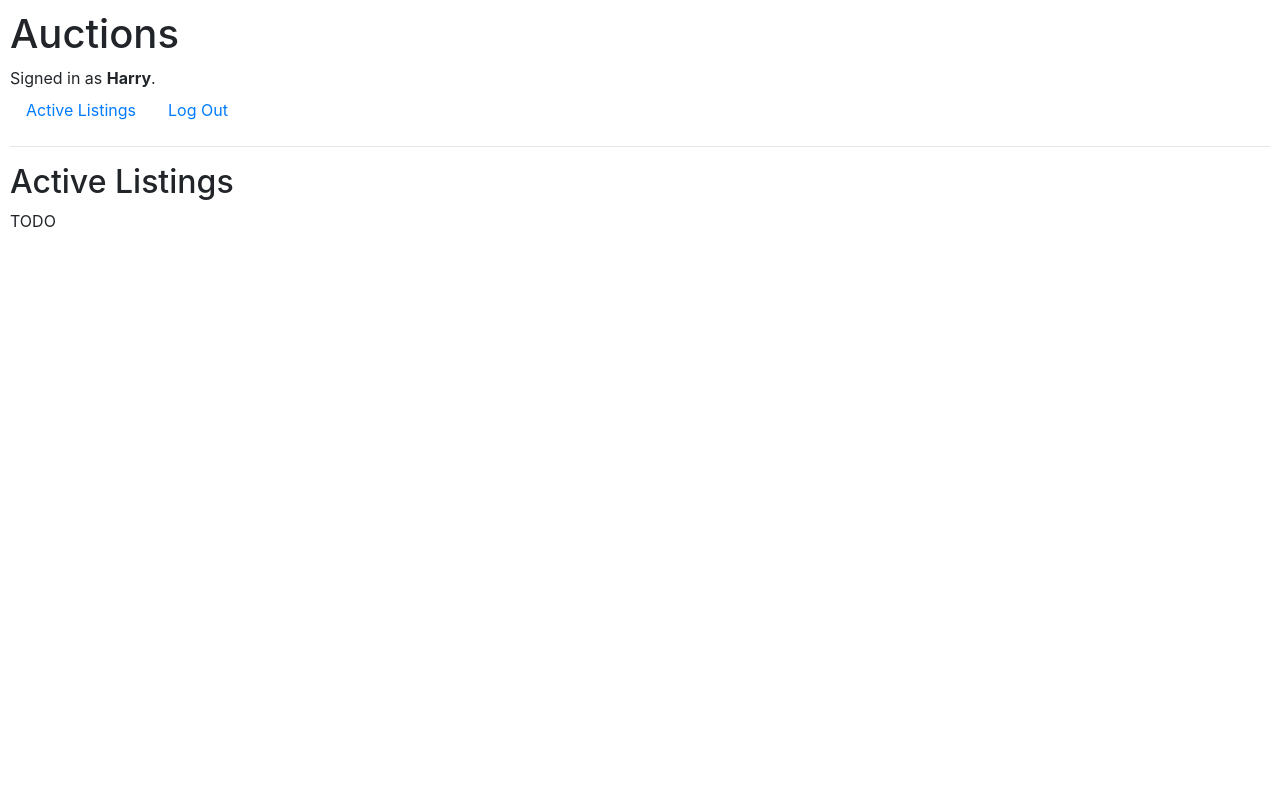
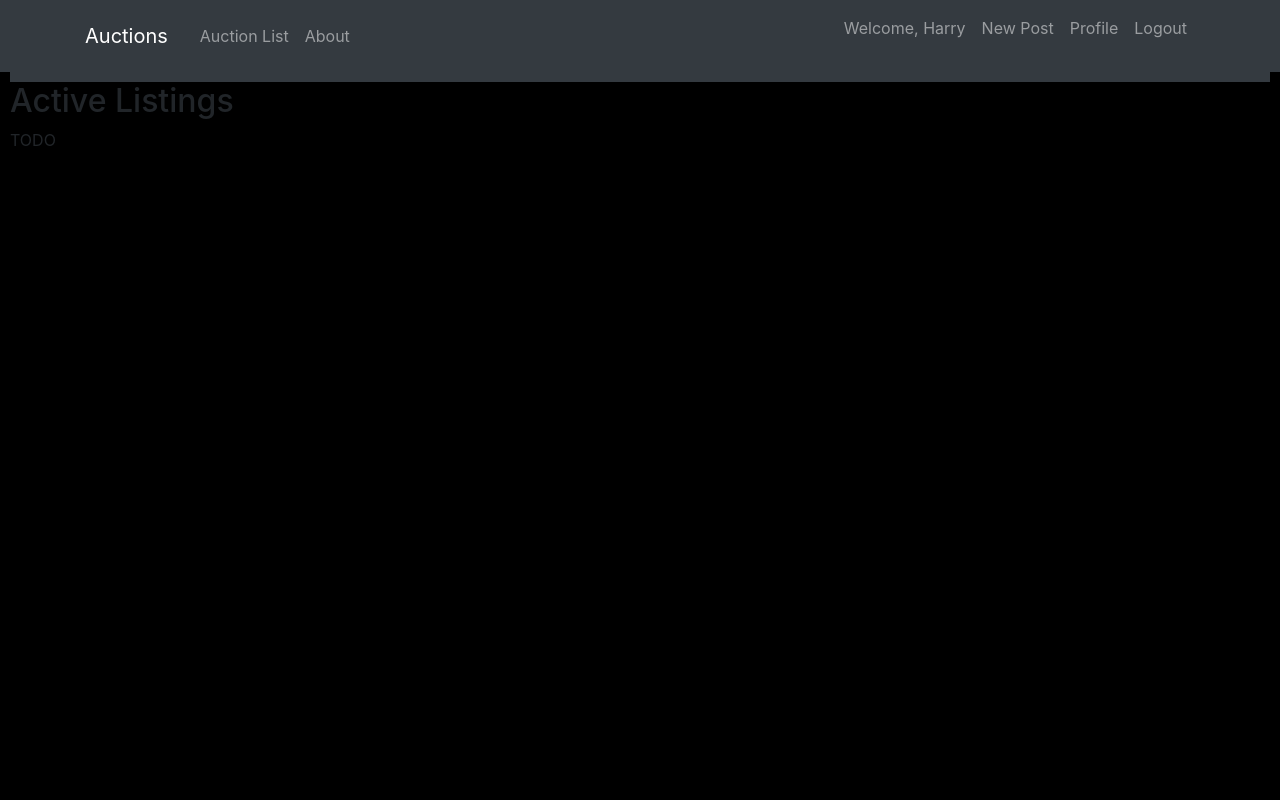
Before and after one commit to tharzaw228/test1, a Django app: page / in a window 1280 px wide. Run offline with Django 3.2, Linux system fonts and the light colour scheme; a user stored in the database is signed in; some libraries are stand-ins or nearby versions.

Commit message:
update navbar

```diff
--- a/auctions/static/auctions/styles.css
+++ b/auctions/static/auctions/styles.css
@@ -1,3 +1,5 @@
 body {
     padding: 10px;
+    background-color: black;
+    min-height: 100vh;
 }
--- a/auctions/templates/auctions/layout.html
+++ b/auctions/templates/auctions/layout.html
@@ -5,24 +5,21 @@
     <head>
         <title>{% block title %}Auctions{% endblock %}</title>
         <link rel="stylesheet" href="https://stackpath.bootstrapcdn.com/bootstrap/4.4.1/css/bootstrap.min.css" integrity="sha384-Vkoo8x4CGsO3+Hhxv8T/Q5PaXtkKtu6ug5TOeNV6gBiFeWPGFN9MuhOf23Q9Ifjh" crossorigin="anonymous">
-        <link href="{% static 'auctions/styles.css' %}" rel="stylesheet">
+        <link href="{% static 'auctions/styles.css' %}" rel="stylesheet" type="text/css">
     </head>
     <body>
-        <h1>Auctions</h1>
-        <div>
-            {% if user.is_authenticated %}
-                Signed in as <strong>{{ user.username }}</strong>.
-            {% else %}
-                Not signed in.
-            {% endif %}
+        <nav class="navbar navbar-expand-lg navbar-dark bg-dark">
+            <div class="hearder">
+                <h1 class="navbar-dark">Auctions</h1>
             </div>
-        <ul class="nav">
-            <li class="nav-item">
-                <a class="nav-link" href="{% url 'index' %}">Active Listings</a>
+            <div class="collapse navbar-collapse" id="navbarSupportedContent">
+              <ul class="navbar-nav mr-auto">
+                <li class="nav-item active">
+                  <a class="nav-link" href="{% url 'index' %}">Active Listings <span class="sr-only">(current)</span></a>
                 </li>
                 {% if user.is_authenticated %}
                     <li class="nav-item">
-                    <a class="nav-link" href="{% url 'logout' %}">Log Out</a>
+                        <a class="nav-link" href="{% url 'logout' %}">Logout</a>
                     </li>
                 {% else %}
                     <li class="nav-item">
@@ -32,8 +29,41 @@
                         <a class="nav-link" href="{% url 'register' %}">Register</a>
                     </li>
                 {% endif %}
+
+                <li class="nav-item">
+                  <a class="nav-link disabled" href="#">Disabled</a>
+                </li>
               </ul>
-        <hr>
+            </div>
+          </nav>
+          <header class="site-header">
+            <nav class="navbar navbar-expand-md navbar-dark bg-dark fixed-top">
+              <div class="container">
+                <a class="navbar-brand mr-4" href="{% url 'index' %}">Auctions</a>
+                <button class="navbar-toggler" type="button" data-toggle="collapse" data-target="#navbarToggle" aria-controls="navbarToggle" aria-expanded="false" aria-label="Toggle navigation">
+                <span class="navbar-toggler-icon"></span>
+                </button>
+                <div class="collapse navbar-collapse" id="navbarToggle">
+                  <div class="navbar-nav mr-auto">
+                    <a class="nav-item nav-link" href="{% url 'index'%}">Auction List</a>
+                    <a class="nav-item nav-link" href="#">About</a>
+                  </div>
+                  <!-- Navbar Right Side -->
+                  <div class="navbar-nav">
+                    {% if user.is_authenticated %}
+                      <p class="nav-item nav-link">Welcome, {{ user.username }}</p>
+                      <a class="nav-item nav-link" href="#">New Post</a>
+                      <a class="nav-item nav-link" href="#">Profile</a>
+                      <a class="nav-item nav-link" href="{% url 'logout'%}">Logout</a>
+                    {% else %}
+                      <a class="nav-item nav-link" href="{% url 'login' %}">Login</a>
+                      <a class="nav-item nav-link" href="{% url 'register' %}">Register</a>
+                    {% endif %}
+                  </div>
+                </div>
+              </div>
+            </nav>
+          </header>
         {% block body %}
         {% endblock %}
     </body>
```
Also changed, not shown: db.sqlite3. Lines whose indentation alone changed are shown as unchanged.
